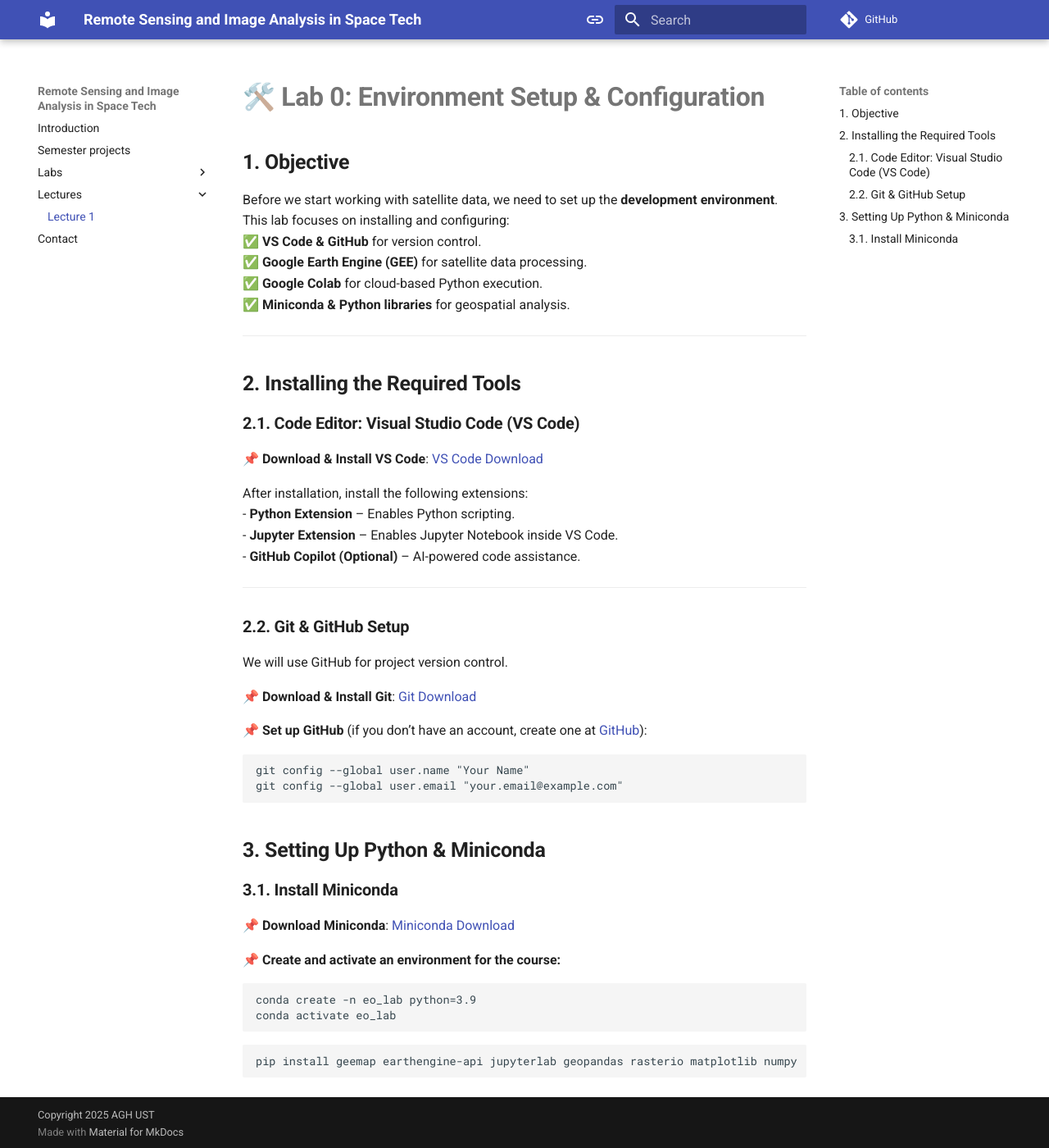
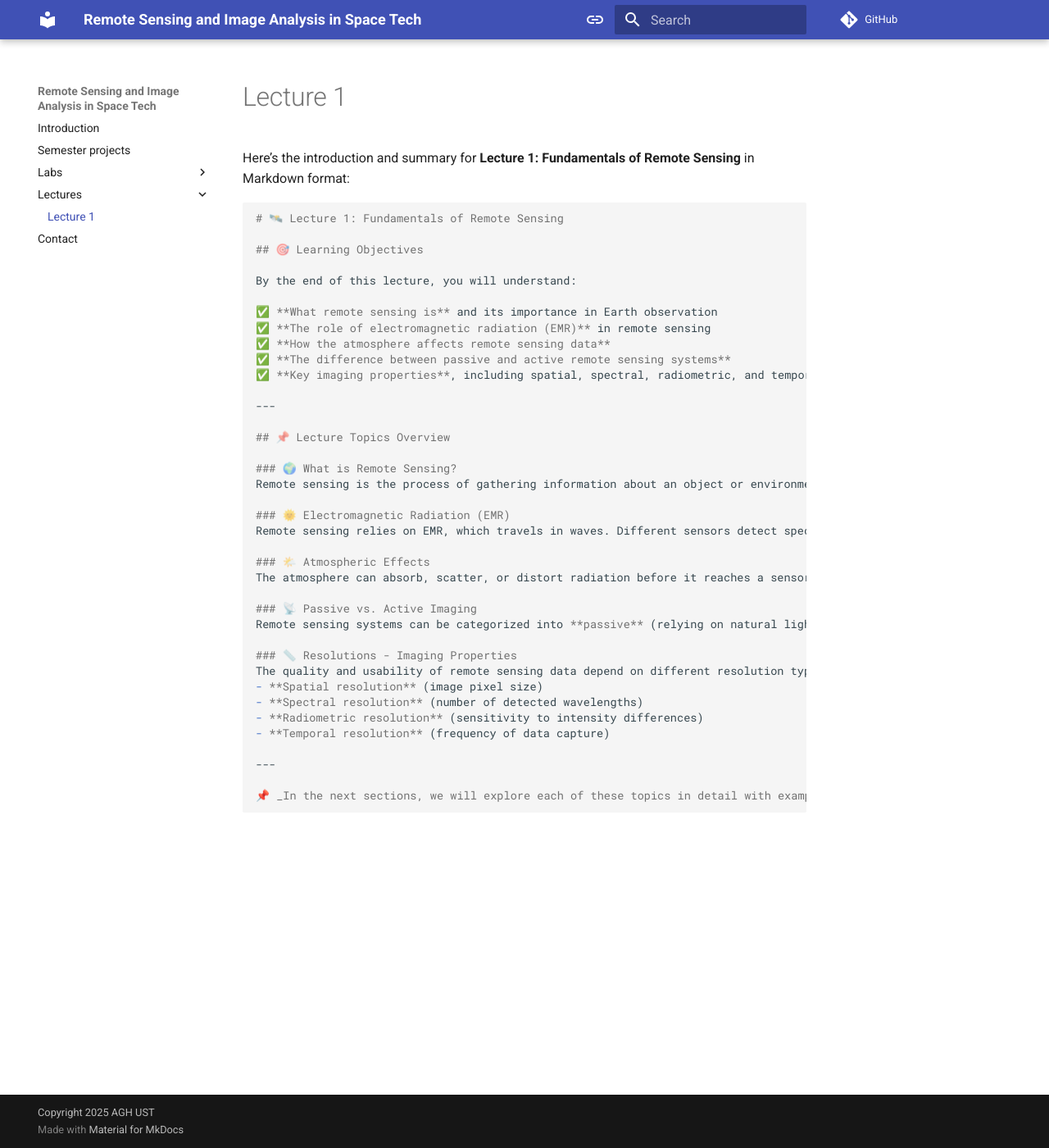
Before and after one commit to eo-agh/eo-course, an MkDocs documentation site: the page built from docs/assets/lectures/lecture_1.md, in a window 1280 px wide and 1400 px high. Shown: the whole window at 82% size. Built offline with MkDocs 1.6.1 and Material for MkDocs 9.7.7, drawn with Linux system fonts in a browser that asks for light colours; comment, search, counter and statistics services are not loaded.

Commit message:
Lecture 1 sneak peak

````diff
--- a/docs/assets/lectures/lecture_1.md
+++ b/docs/assets/lectures/lecture_1.md
@@ -1,49 +1,42 @@
-# **🛠️ Lab 0: Environment Setup & Configuration**
+Here’s the introduction and summary for **Lecture 1: Fundamentals of Remote Sensing** in Markdown format:
 
-## **1. Objective**
-Before we start working with satellite data, we need to set up the **development environment**.
-This lab focuses on installing and configuring:
-✅ **VS Code & GitHub** for version control.
-✅ **Google Earth Engine (GEE)** for satellite data processing.
-✅ **Google Colab** for cloud-based Python execution.
-✅ **Miniconda & Python libraries** for geospatial analysis.
+```markdown
+# 🛰️ Lecture 1: Fundamentals of Remote Sensing
+
+## 🎯 Learning Objectives
+
+By the end of this lecture, you will understand:
+
+✅ **What remote sensing is** and its importance in Earth observation
+✅ **The role of electromagnetic radiation (EMR)** in remote sensing
+✅ **How the atmosphere affects remote sensing data**
+✅ **The difference between passive and active remote sensing systems**
+✅ **Key imaging properties**, including spatial, spectral, radiometric, and temporal resolution
 
 ---
 
-## **2. Installing the Required Tools**
+## 📌 Lecture Topics Overview
 
-### **2.1. Code Editor: Visual Studio Code (VS Code)**
-📌 **Download & Install VS Code**: [VS Code Download](https://code.visualstudio.com/)
+### 🌍 What is Remote Sensing?
+Remote sensing is the process of gathering information about an object or environment from a distance, typically using satellites, aircraft, or drones. It plays a crucial role in monitoring the Earth's surface, oceans, and atmosphere.
 
-After installation, install the following extensions:
-- **Python Extension** – Enables Python scripting.
-- **Jupyter Extension** – Enables Jupyter Notebook inside VS Code.
-- **GitHub Copilot (Optional)** – AI-powered code assistance.
+### 🌞 Electromagnetic Radiation (EMR)
+Remote sensing relies on EMR, which travels in waves. Different sensors detect specific wavelengths, allowing them to capture different types of surface features.
+
+### 🌤️ Atmospheric Effects
+The atmosphere can absorb, scatter, or distort radiation before it reaches a sensor, influencing the quality of remote sensing data.
+
+### 📡 Passive vs. Active Imaging
+Remote sensing systems can be categorized into **passive** (relying on natural light sources, such as the Sun) and **active** (using their own energy source, such as radar or LiDAR).
+
+### 📏 Resolutions - Imaging Properties
+The quality and usability of remote sensing data depend on different resolution types:
+- **Spatial resolution** (image pixel size)
+- **Spectral resolution** (number of detected wavelengths)
+- **Radiometric resolution** (sensitivity to intensity differences)
+- **Temporal resolution** (frequency of data capture)
 
 ---
 
-### **2.2. Git & GitHub Setup**
-We will use GitHub for project version control.
-
-📌 **Download & Install Git**: [Git Download](https://git-scm.com/downloads)
-
-📌 **Set up GitHub** (if you don’t have an account, create one at [GitHub](https://github.com/)):
-
+📌 _In the next sections, we will explore each of these topics in detail with examples and illustrations._
 ```
-git config --global user.name "Your Name"
-git config --global user.email "your.email@example.com"
-```
-## **3. Setting Up Python & Miniconda**
-
-### **3.1. Install Miniconda**
-📌 **Download Miniconda**: [Miniconda Download](https://docs.conda.io/en/latest/miniconda.html)
-
-📌 **Create and activate an environment for the course:**
-```
-conda create -n eo_lab python=3.9
-conda activate eo_lab
-```
-
-```
-pip install geemap earthengine-api jupyterlab geopandas rasterio matplotlib numpy
-```
````
